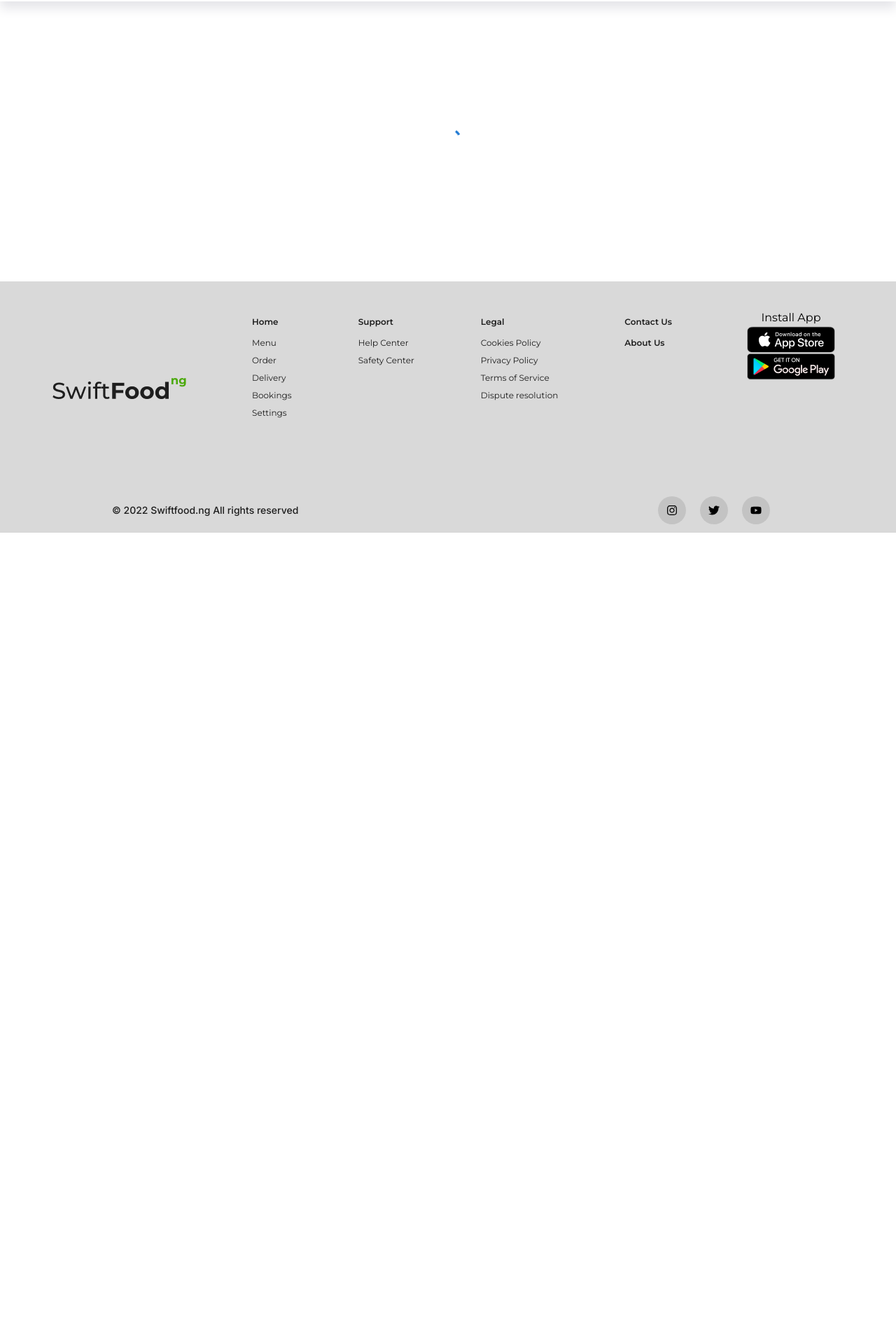
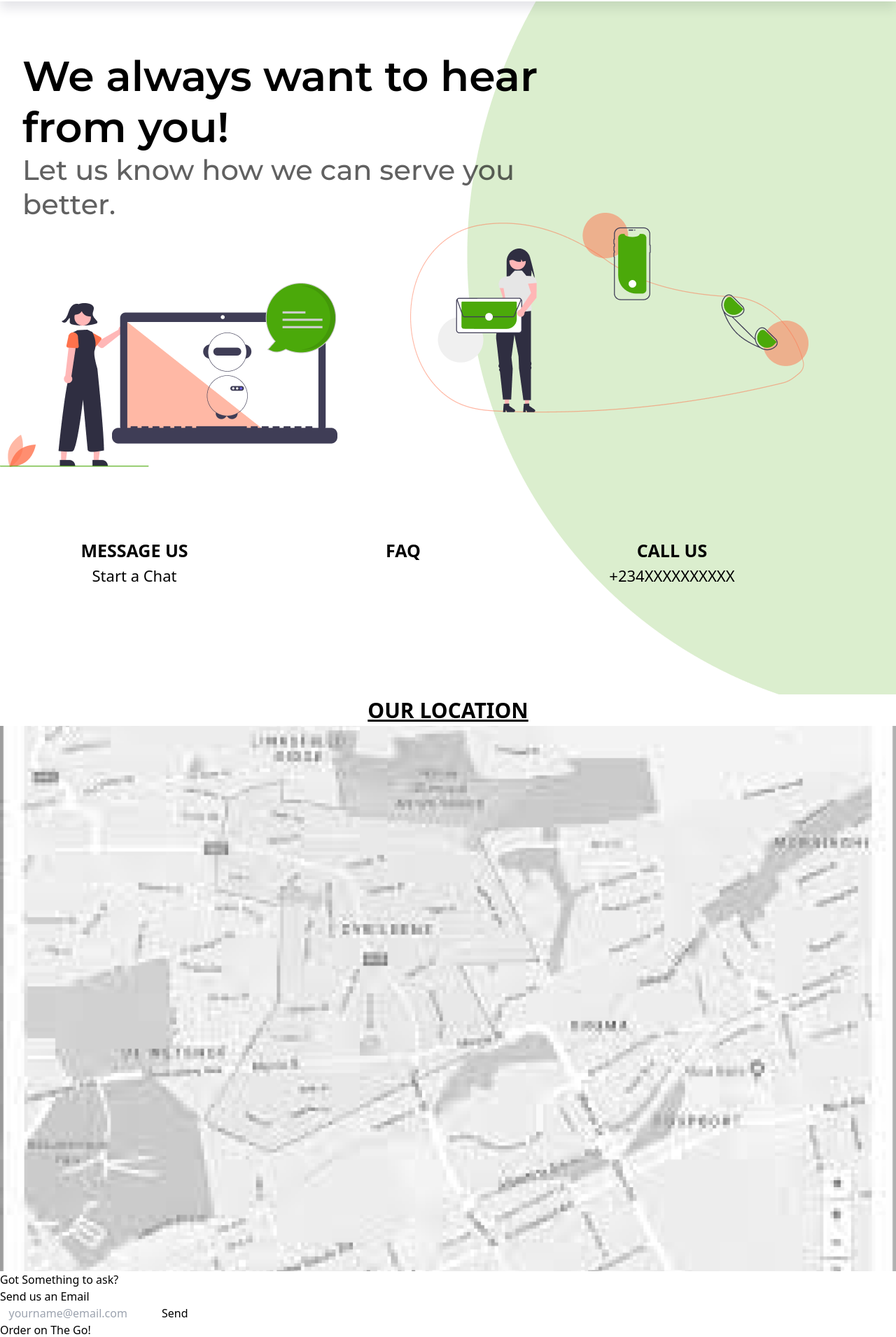
Before and after one commit to Swiftfoods/swiftfoods, a React (Create React App) app: page /contact in a window 1280 px wide. Shown: the part 85-1995 px from the top of the page at 70% size. Before the commit the page ends 846 px from the top, so only its background shows below. Built offline with nearby package versions, Linux system fonts and the light colour scheme; the HTML template or start-up script is replaced by a standard one.

Commit message:
build: contact us page

```diff
--- a/src/pages/Contact/Contact.jsx
+++ b/src/pages/Contact/Contact.jsx
@@ -1,10 +1,77 @@
 import React from "react";
-import { Loader } from "../../components";
+import { Link } from "react-router-dom";
+
+import "./Contact.scss";
 
 const Contact = () => {
+  const submitHandler = (e) => {
+    e.preventDefault();
+  };
+
   return (
     <div className="w-full">
-      <Loader />
+      <div className="section_a">
+        <div className="header_a">
+          <h1 className="H1_a">We always want to hear from you!</h1>
+          <h2 className="H2_a"> Let us know how we can serve you better.</h2>
+        </div>
+        <div className="midder_a">
+          <div className="upperleft_a">
+            <img src="./images/undraw_chat_bot_re_e2gj 1.png" alt="" />
+          </div>
+          <div className="upperright_a">
+            <img src="./images/undraw_contact_us_re_4qqt 1.png" alt="" />
+          </div>
+          <br />
+        </div>
+        <div className="lowmid_a">
+          <div className="lowerleft_a">
+            <h1 className="h1_a">MESSAGE US</h1>
+            <h2 className="h2_a">Start a Chat</h2>
+          </div>
+          <div className="lowermid_a">
+            <h1 className="h1_a">
+              <Link to="FAQ.html">FAQ</Link>
+            </h1>
+          </div>
+          <div className="lowerright_a">
+            <h1 className="h1_a">CALL US</h1>
+            <h2 className="h2_a">+234XXXXXXXXXX</h2>
+          </div>
+        </div>
+      </div>
+      <div className="section_b">
+        <h1 className="header_b">OUR LOCATION</h1>
+        <img
+          src="./images/Rectangle 8.png"
+          alt=""
+          className="w-full object-cover"
+        />
+      </div>
+      <div id="section_c">
+        <div id="left_c">
+          <h1> Got Something to ask?</h1>
+          <h2>Send us an Email </h2>
+          <form name="myform3" onSubmit={submitHandler}>
+            <input
+              type="text"
+              name="Email"
+              id="Email"
+              placeholder="   yourname@email.com"
+            />
+            <input type="submit" value="Send" id="submit" />
+          </form>
+        </div>
+        <div id="right_c">
+          <h1 id="h1_c">Order on The Go!</h1>
+          <img src="./Images/image 95 (1).png" alt="" />
+          <img src="./Images/image 96 (1).png" alt="" />
+          <h2 id="h2_c">
+            {" "}
+            <Link to="">Download Now</Link>
+          </h2>
+        </div>
+      </div>
     </div>
   );
 };
--- /dev/null
+++ b/src/pages/Contact/Contact.scss
@@ -0,0 +1,133 @@
+.section_a {
+  padding-top: 70px;
+  //   width: 1440px;
+  height: 990px;
+  background-image: url(../../assets/Ellipse72.png);
+  background-repeat: no-repeat;
+  background-position: right;
+}
+
+.header_a {
+  width: 859px;
+  height: 195px;
+  padding-left: 32px;
+  margin: 0;
+  text-align: left;
+}
+.H1_a {
+  font-family: "Montserrat";
+  font-style: normal;
+  font-weight: 600;
+  font-size: 60px;
+  line-height: 73px;
+}
+.H2_a {
+  font-family: "Montserrat";
+  font-style: normal;
+  font-weight: 500;
+  font-size: 40px;
+  line-height: 49px;
+  /* identical to box height */
+
+  color: rgba(30, 30, 30, 0.7);
+}
+
+.midder_a {
+  margin-top: 37px;
+  width: 100%;
+  display: flex;
+}
+.upperleft_a {
+  margin-right: 104px;
+  margin-top: 100px;
+}
+.upperright_a {
+  margin: 0;
+}
+
+.lowmid_a {
+  margin-top: 100px;
+  display: flex;
+  width: 100%;
+  height: 170px;
+  margin-bottom: 9px;
+}
+.h1_a {
+  font-weight: 600;
+  font-size: 25px;
+}
+.h1_a a {
+  text-decoration: none;
+  color: black;
+}
+.h2_a {
+  font-weight: 500;
+  font-size: 22px;
+}
+.lowerleft_a {
+  width: 30%;
+  display: inline-block;
+  text-align: center;
+}
+.lowermid_a {
+  width: 30%;
+  display: inline-block;
+  text-align: center;
+}
+.lowerright_a {
+  width: 30%;
+  text-align: center;
+}
+
+.header_b {
+  text-align: center;
+  text-decoration: underline;
+  font-size: 30px;
+  font-weight: 600;
+}
+
+.section_c {
+  display: flex;
+}
+.left_c {
+  margin-top: 375px;
+  height: 352px;
+  margin-right: 219px;
+}
+
+.Email {
+  width: 672px;
+  height: 60px;
+  border-radius: 10px;
+  font-size: large;
+}
+
+.submit {
+  width: 176px;
+  height: 62px;
+  border-radius: 10px;
+  font-size: larger;
+  background-color: 0.4BA90A;
+  color: white;
+  border: 2px solid 0.4BA90A;
+  margin-bottom: 100px;
+}
+
+.right_c {
+  margin-top: 299px;
+  margin-right: 69px;
+}
+
+.h1_c {
+  font-size: 27px;
+  font-weight: 500;
+}
+.h2_c {
+  font-weight: 400;
+  font-size: 24px;
+  text-align: center;
+}
+.h2_c a {
+  text-decoration: none;
+  color: black;
+}
```
